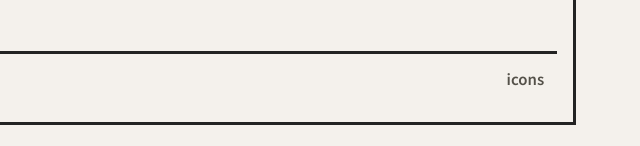
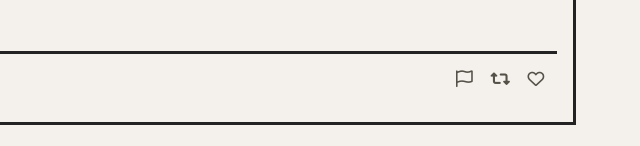
Before and after one commit to adamhirzalla/tweeter, a plain HTML site: page public/index.html in a window 1280 px wide. Shown: the part 848-994 px from the top of the page, 640-1280 px from the left. Drawn offline with nearby package versions, Linux system fonts and the light colour scheme.

Commit message:
adding hover feature for tweets and icons

```diff
--- a/public/index.html
+++ b/public/index.html
@@ -77,7 +77,7 @@
             </div>
             <footer class="footer strong">
               <p>posted:</p>
-              <p>icons</p>
+              <p><i class="far fa-flag mr-1"></i><i class="fas fa-retweet mr-1"></i><i class="far fa-heart"></i></p>
             </footer>
           </article>
         </article>
--- a/public/styles/tweets.css
+++ b/public/styles/tweets.css
@@ -27,3 +27,6 @@
   padding-left: .8rem;
   padding-right: .8rem;
 }
+.tweet i:hover {
+  color: #FFB612;
+}
```
